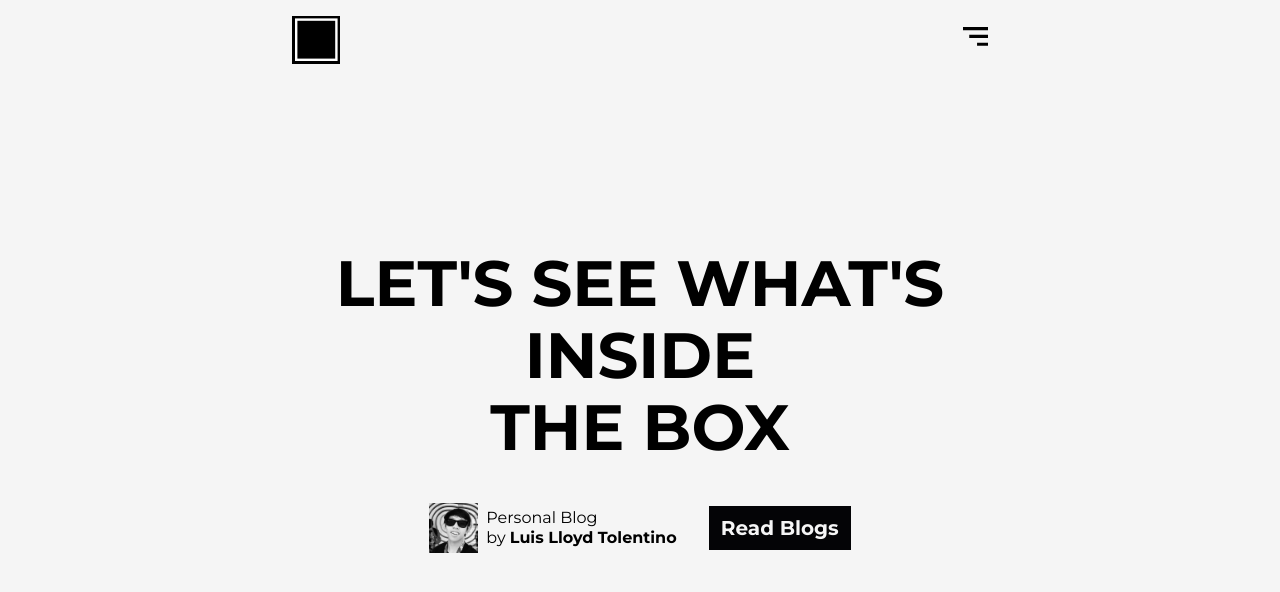
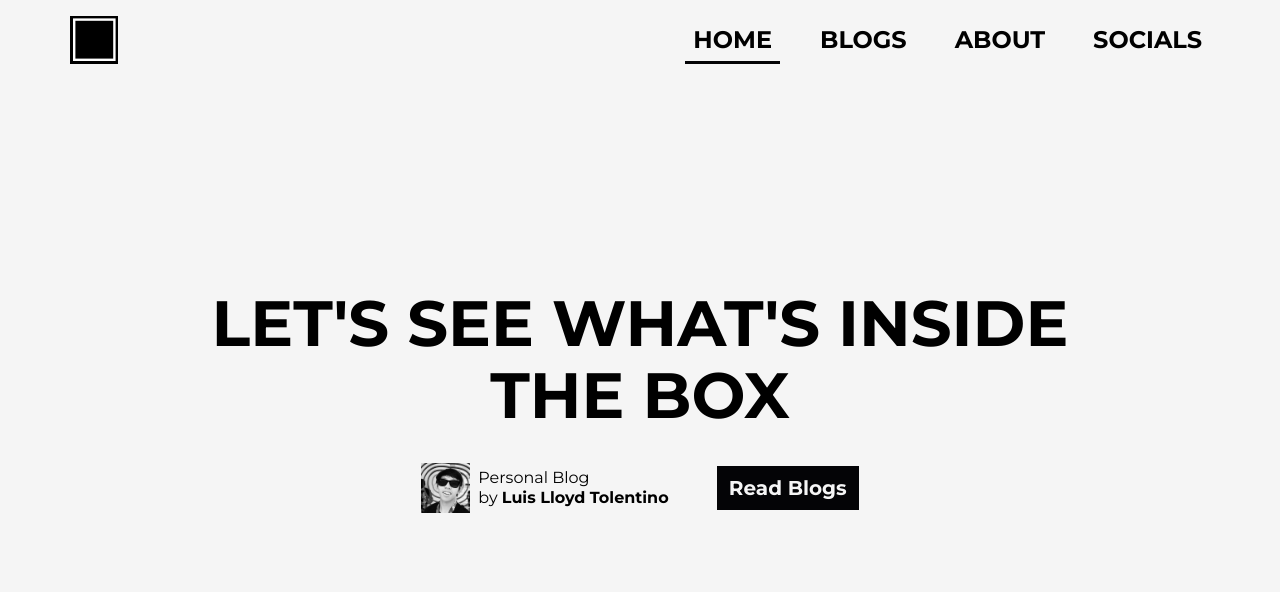
Before and after one commit to loki-099/the-box, a React (Vite) app: page / in a window 1280 px wide. Shown: the top 592 px of the page. Built offline with nearby package versions, Linux system fonts and the light colour scheme.

Commit message:
done homepage

```diff
--- a/src/App.jsx
+++ b/src/App.jsx
@@ -10,7 +10,7 @@ function App() {
   return (
     <div className="w-screen h-screen bg-primaryWhite relative overflow-y-scroll">
         <BrowserRouter>
-          <div className="w-[95%] min-w-[335px]  tablet:max-w-[696px] mx-auto relative">
+          <div className="w-[95%] min-w-[335px] tablet:max-w-[696px] laptop:max-w-[960px] desktop:max-w-[1140px] mx-auto relative">
             <Header/>
           </div>
           <div>
--- a/src/components/Card.jsx
+++ b/src/components/Card.jsx
@@ -2,10 +2,10 @@ import React from 'react'
 
 const Card = ({item}) => {
   return (
-    <div className='w-full sm:w-[50%] tablet:max-w-[338px] bg-primaryBlack p-5 text-primaryWhite flex flex-col justify-between gap-12'>
+    <div className='w-full sm:w-[50%] tablet:max-w-[338px] laptop:max-w-[467px] bg-primaryBlack p-5 text-primaryWhite flex flex-col justify-between gap-12 laptop:gap-6 laptop:h-[383px] desktop:max-w-[270px] desktop:max-h-fit'>
       <div>
-        <div className='w-full h-[184px] border-[1px] border-primaryWhite mb-[14px]'>
-
+        <div className='w-full h-[184px] border-[1px] border-primaryWhite mb-[14px] laptop:h-[220px]'>
+          {/* IMAGE */}
         </div>
         <p className='font-bold tracking-[0.50px] leading-5'>{item.title}</p>
       </div>
--- a/src/components/Header.jsx
+++ b/src/components/Header.jsx
@@ -14,7 +14,7 @@ const Header = () => {
   return (
     <div className='flex items-center justify-between pt-4 absolute right-0 left-0'>
       <Link to="/"><img src="/assets/logo.svg" alt="" className=' w-[48px] md:w-[55px] lg:w-[62px]'/></Link>
-      <nav className='hidden md:block'>
+      <nav className='hidden laptop:block'>
         <ul className='flex items-center gap-8'>
           <NavLink to="/" className='uppercase heading-3 px-2 transition-all ease-out duration-150 relative link'>Home</NavLink>
           <NavLink to="/blogs" className='uppercase heading-3 px-2 transition-all ease-out duration-150 relative link'>Blogs</NavLink>
@@ -22,7 +22,7 @@ const Header = () => {
           <NavLink to="/socials" className='uppercase heading-3 px-2 transition-all ease-out duration-150 relative link'>Socials</NavLink>
         </ul>
       </nav>
-      <nav className='block md:hidden relative'>
+      <nav className='block laptop:hidden relative'>
         <button onClick={showMenu}><img src="/assets/menu.svg" alt="" /></button>
         <SlideMenu isOpen={isOpen} setOpen={setOpen}/>
       </nav>
--- a/src/entries.json
+++ b/src/entries.json
@@ -1,7 +1,7 @@
 [
   {
     "id": "1",
-    "title": "Steps How To Change Your Bad Habits Into Good Habits",
+    "title": "Steps H",
     "content": "jdsahdjksk kdjhasjkdhjk askdh asjkhd kjhadkj hakjsdh ksaj hjk",
     "date": "Jan 01, 2024",
     "duration": "3 min read"
--- a/src/pages/Home.jsx
+++ b/src/pages/Home.jsx
@@ -7,12 +7,12 @@ import Data from '../entries.json'
 
 const Home = () => {
   return (
-    <div className="w-[95%] min-w-[335px] tablet:w-[95%] tablet:max-w-[696px] mx-auto">
-      <div className='lg:pt-4 flex flex-col items-center justify-center gap-10 h-screen max-h-[1080px] mb-20' id='home'>
-        <div className='w-full flex flex-col gap-48 justify-between'>
+    <div className="w-[95%] min-w-[335px] tablet:w-[95%] tablet:max-w-[696px] laptop:max-w-[960px] desktop:max-w-[1140px] mx-auto">
+      <div className='flex flex-col items-center justify-center gap-10 laptop:gap-8 h-screen max-h-[1080px] mb-20' id='home'>
+        <div className='w-full'>
           <h1 className='uppercase heading-1 text-left tablet:text-center'>Let's see what's inside <br/>the box</h1>
         </div>
-        <div className='w-full flex flex-col items-start gap-3 tablet:flex-row tablet:items-center tablet:justify-center tablet:gap-8'>
+        <div className='w-full flex flex-col items-start gap-3 tablet:flex-row tablet:items-center tablet:justify-center tablet:gap-8 laptop:gap-12'>
           <span className='flex items-center gap-2'>
             <img src="/assets/me1.jpg" alt="me" className='w-[49px]'/>
             <p className='leading-5'>Personal Blog <br/> by <span className='font-bold'>Luis Lloyd Tolentino</span></p>
@@ -23,7 +23,7 @@ const Home = () => {
 
       {/* BLOGS */}
       <div className='min-h-[768px] max-h-fit lg:max-h-[1080px] mb-20'>
-        <h2 className='heading-2 text-primaryBlack uppercase mb-8'>Featured Posts</h2>
+        <h2 className='heading-2 text-primaryBlack uppercase mb-8 tablet:w-full tablet:text-center'>Featured Posts</h2>
         <div className='w-full flex flex-col gap-5 tablet:flex-row tablet:flex-wrap'>
           {
             Data.map(record => {
@@ -40,24 +40,24 @@ const Home = () => {
 
       {/* ABOUT */}
       <div className='min-h-fit mt-32'>
-        <h2 className='text-primaryBlack uppercase heading-2 mb-8'>About Me</h2>
+        <h2 className='text-primaryBlack uppercase heading-2 mb-8 laptop:mb-12 tablet:w-full tablet:text-center'>About Me</h2>
         <div className='w-full flex flex-col tablet:flex-row tablet:flex-wrap tablet:justify-between tablet:items-center'>
-          <div className='w-full mb-7 tablet:w-[338px] tablet:mb-0'>
+          <div className='w-full mb-7 tablet:w-[338px] tablet:mb-0 laptop:w-[467px] desktop:w-[560px]'>
             <img src="/assets/me.jpg" alt="me" className='w-full grayscale'/>
           </div>
-          <div className='w-full tablet:w-[338px]'>
+          <div className='w-full tablet:w-[338px] laptop:w-[463px]'>
             <h3 className='text-primaryBlack heading-3 uppercase mb-4'>I am Luis Lloyd Tolentino</h3>
             <p className='text-primaryBlack body mb-6'>A budding web enthusiast diving into the world of development. Passionate about crafting seamless digital experiences and exploring the limitless possibilities of the web.</p>
-            <Link to="/about" className='main-button'>More About Me</Link>
+            <Link to="/about" className='main-button inline-block'>More About Me</Link>
           </div>
         </div>
       </div>
 
       {/* SOCIALS */}
       <div className='h-fit my-32'>
-          <h2 className='heading-2 uppercase text-primaryBlack mb-8'>Socials</h2>
+          <h2 className='heading-2 uppercase text-primaryBlack mb-8 laptop:mb-12 tablet:w-full tablet:text-center'>Socials</h2>
           <div className='w-full'>
-            <div className='w-full flex justify-between tablet:w-[378px] mx-auto'>
+            <div className='w-full flex justify-between tablet:w-[378px] laptop:w-[714px] mx-auto'>
               <img src="/assets/icon-facebook.svg" alt="" className='w-[32px]' />
               <img src="/assets/icon-instagram.svg" alt="" className='w-[32px]' />
               <img src="/assets/icon-github.svg" alt="" className='w-[32px]' />
@@ -70,13 +70,13 @@ const Home = () => {
 
       {/* FOOTER */}
       <footer className='h-fit max-h-fit bg-primaryBlack w-full absolute left-0 flex items-center'>
-          <div className='w-full max-w-[95%] py-12 mx-auto flex flex-col justify-between items-start tablet:max-w-[696px]'>
-            <div className='flex flex-col gap-12'>
+          <div className='w-full max-w-[95%] py-12 mx-auto flex flex-col justify-between items-start tablet:max-w-[696px] laptop:max-w-[960px] laptop:items-end desktop:max-w-[1140px] desktop:flex-row desktop:items-start desktop:justify-between'>
+            <div className='flex flex-col gap-12 laptop:flex-row laptop:justify-between laptop:w-full desktop:w-fit desktop:gap-24 desktop:justify-normal'>
               <div>
                 <h2 className='text-2xl font-bold text-primaryWhite uppercase leading-8'>The Box</h2>
                 <p className='text-sm text-primaryWhite'><span className='mr-1'>&copy;</span>2024, All rights reserved.</p>
               </div>
-              <div className='flex gap-24 flex-wrap tablet:gap-32'>
+              <div className='flex gap-24 flex-wrap tablet:gap-32 laptop:flex-row laptop:flex-nowrap'>
                 <div className='text-primaryWhite flex flex-col gap-3'>
                   <p className='font-bold mb-2'>Links</p>
                   <a href="/">Home</a>
@@ -99,7 +99,9 @@ const Home = () => {
                 </div>
               </div>
             </div>
-            <Link to="/blogs" className='white-main-button mt-24'>Read Blogs</Link>
+            <div className='white-main-button mt-24 desktop:mt-0'>
+              <Link to="/blogs" className='w-fit'>Read Blogs</Link>
+            </div>
           </div>
       </footer>
     </div>
```
